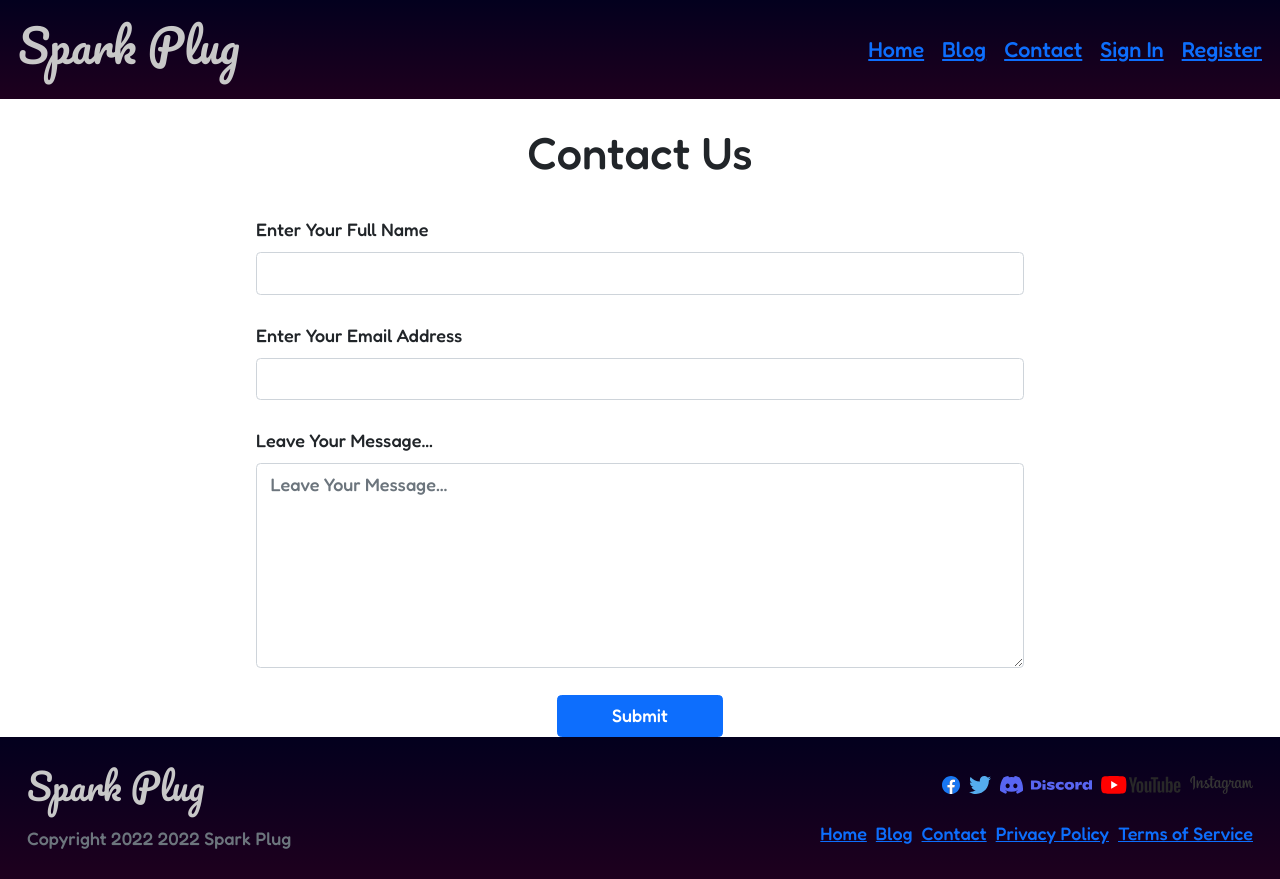
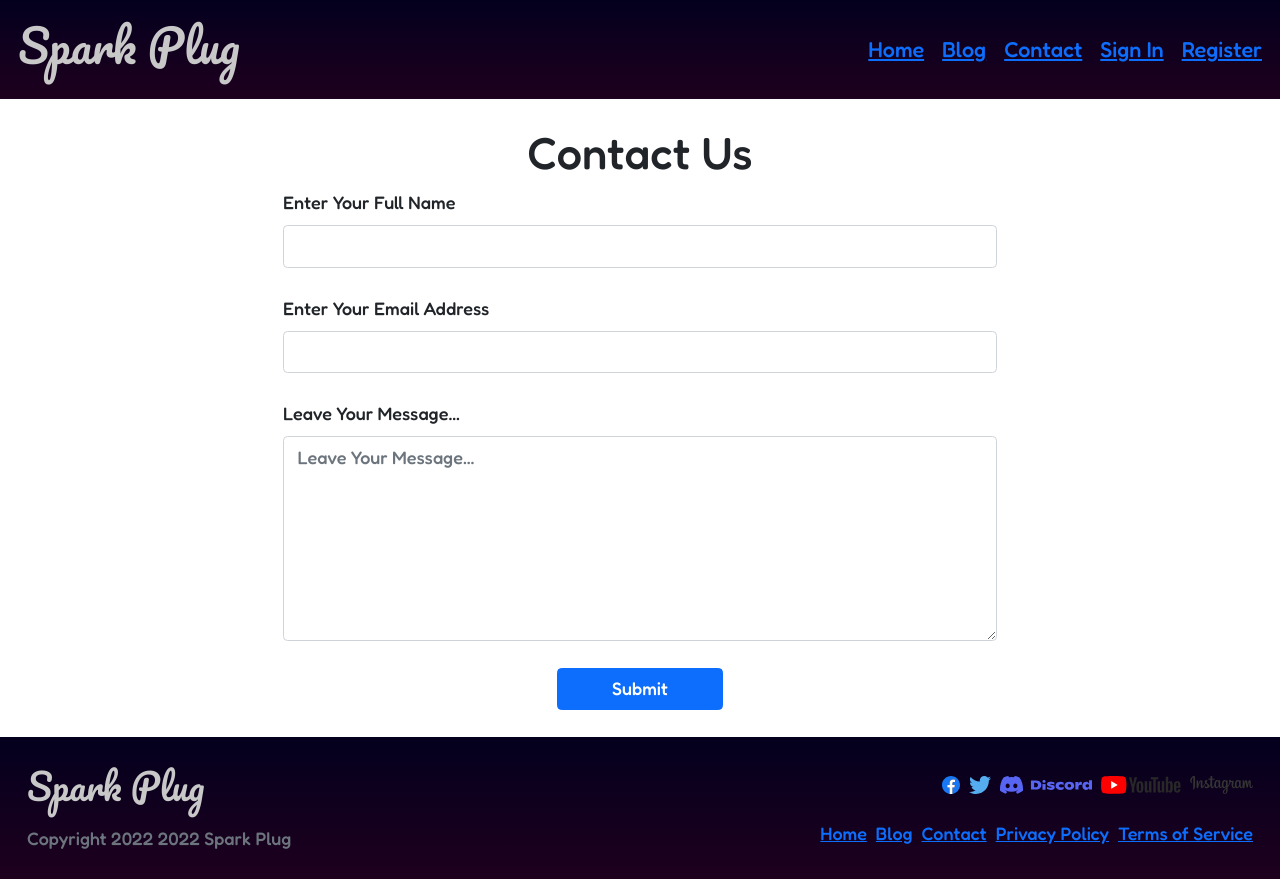
Before and after one commit to RafidMuhymin/spark-plug-client-side, a React (Create React App) app: page /contact in a window 1280 px wide. Built offline with nearby package versions, Linux system fonts and the light colour scheme; no server answers.

Commit message:
updated contact page

```diff
--- a/src/components/Contact/Contact.jsx
+++ b/src/components/Contact/Contact.jsx
@@ -4,12 +4,12 @@ import ContactForm from "../../forms/ContactForm/ContactForm";
 export default function Contact() {
   return (
     <main
+      className="mx-auto p-4"
       style={{
         maxWidth: "768px",
-        margin: "0 auto",
       }}
     >
-      <h1 className="text-center p-4">Contact Us</h1>
+      <h1 className="text-center">Contact Us</h1>
 
       <ContactForm />
     </main>
```
